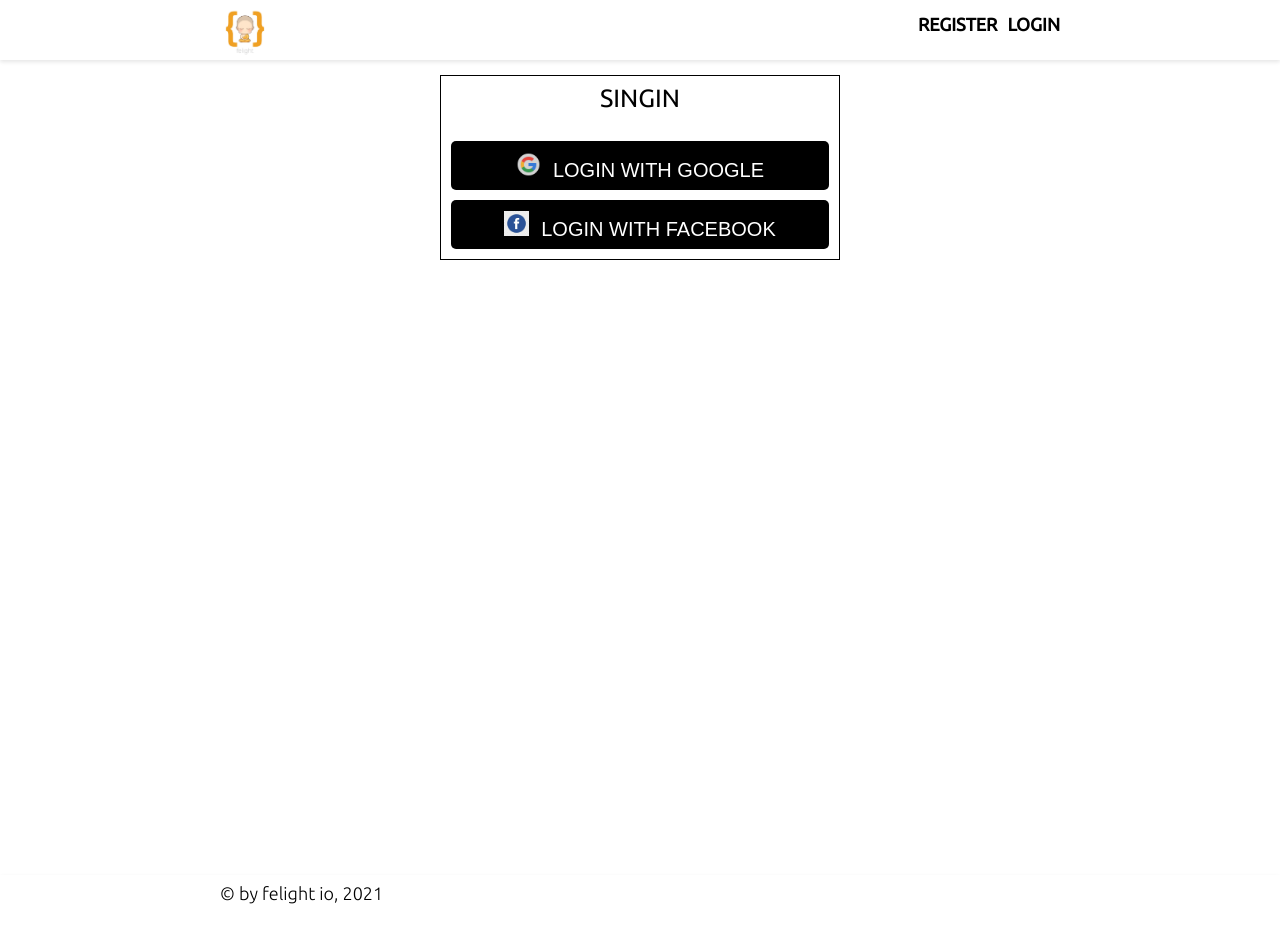
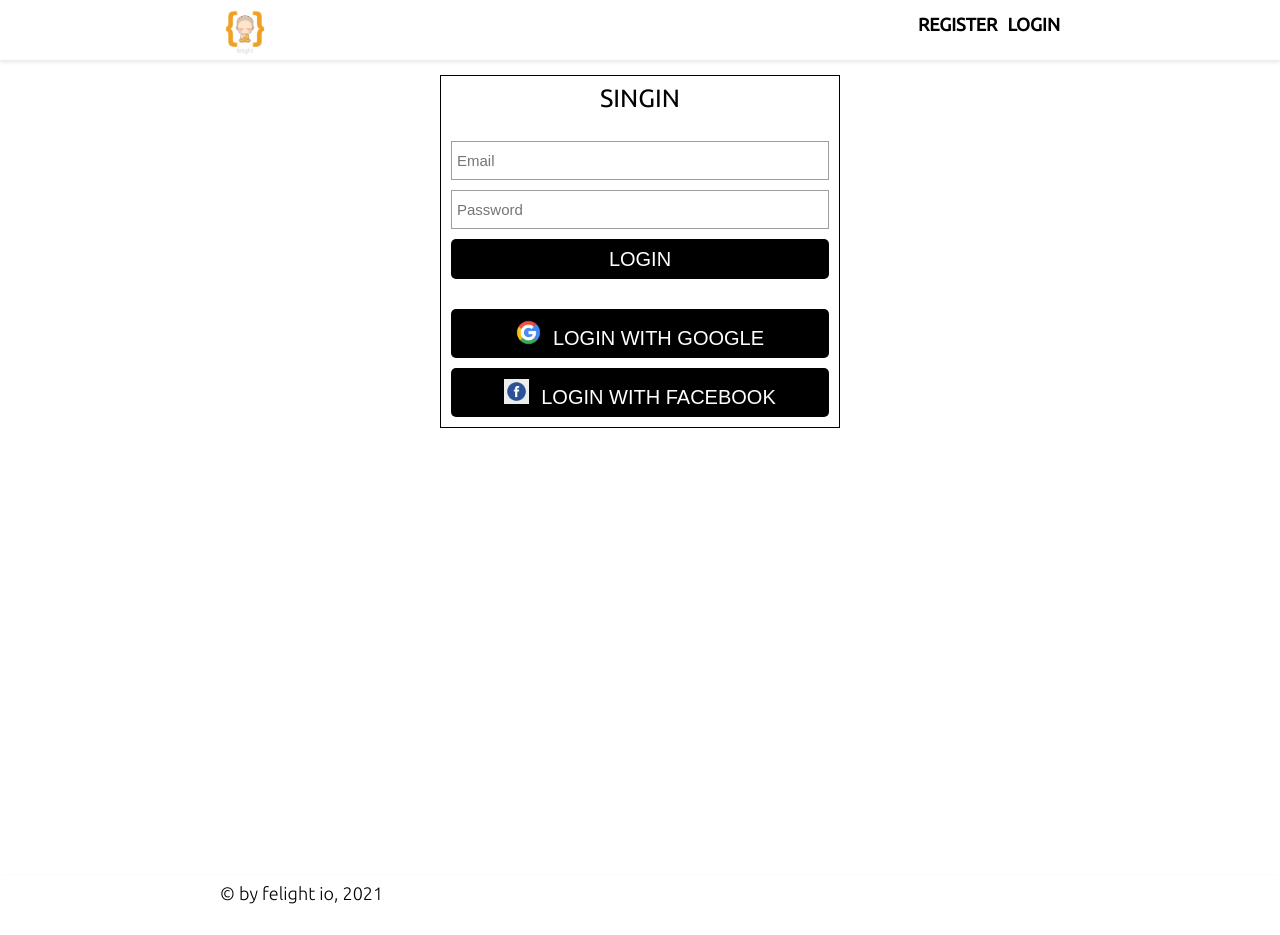
Before and after one commit to Karti7/Logcart, a React (Create React App) app: page /login in a window 1280 px wide. Built offline with nearby package versions, Linux system fonts and the light colour scheme; no server answers.

Commit message:
login with emai password feature is added

```diff
--- a/src/App.js
+++ b/src/App.js
@@ -4,11 +4,11 @@ import Header from './components/Header';
 import HomePage from './pages/HomePage';
 import Registration from './pages/Registration';
 
-import { Route, Switch, Redirect} from 'react-router-dom';
+import { Route, Switch, Redirect } from 'react-router-dom';
 import Footer from './components/Footer';
 import Login from './pages/Login';
 
-import { auth, handleUserProfie } from './firebase/utlis';
+import { auth, handleUserProfile } from './firebase/utlis';
 
 const initialState = {
   currentUser: null
@@ -16,7 +16,7 @@ const initialState = {
 
 class App extends Component {
 
-  constructor(props){
+  constructor(props) {
     super(props);
     this.state = {
       ...initialState
@@ -25,44 +25,44 @@ class App extends Component {
 
   authListner = null;
 
-  componentDidMount(){
-    this.authListner = auth.onAuthStateChanged(async userAuth=>{
-        if(userAuth){
-          const userRef = await handleUserProfie(userAuth);
+  componentDidMount() {
+    this.authListner = auth.onAuthStateChanged(async userAuth => {
+      if (userAuth) {
+        const userRef = await handleUserProfile(userAuth);
 
-          userRef.onSnapshot(Snapshot=>{
-            this.setState({currentUser:{
-              id:Snapshot.id, ...Snapshot.data()
-            }})
+        userRef.onSnapshot(Snapshot => {
+          this.setState({
+            currentUser: {
+              id: Snapshot.id, ...Snapshot.data()
+            }
+          })
         })
       }
 
-        this.setState({...initialState})
+      this.setState({ ...initialState })
     })
   }
 
-  componentWillUnmount(){
+  componentWillUnmount() {
     this.authListner();
   }
 
   render() {
     const { currentUser } = this.state;
-    return(
+    return (
       <div className="App">
         <Header currentUser={currentUser} />
         <div className="main">
+
           <Switch>
 
             <Route exact path="/" component={HomePage} />
-          <Route path="/registration" component={Registration} />
 
-          {currentUser &&(
+            {currentUser && (
               <Redirect to="/" />
             )}
-
-          {!currentUser &&(
-            <Route path="/login" component={Login} />
-          )}
+            <Route exact path="/login" component={Login} />
+            <Route exact path="/registration" component={Registration} />
 
           </Switch>
         </div>
--- /dev/null
+++ b/src/components/Signup/index.js
@@ -0,0 +1,143 @@
+import React, { Component } from 'react'
+import './styles.scss';
+import FormInput from './../forms/FormInput';
+
+import {auth, firestore, handleUserProfile} from './../../firebase/utlis';
+
+const initialState = {
+    displayName: '',
+    email: '',
+    password: '',
+    reEnterPassword: '',
+    errors:[]
+}
+
+export default class Signup extends Component {
+
+    constructor(props) {
+        super(props);
+        this.state = {
+            ...initialState
+        };
+
+        this.handelChange = this.handelChange.bind(this);
+    }
+
+    handelChange(e) {
+        const { name, value } = e.target;
+        this.setState({
+            [name]: value
+        })
+    }
+
+    handelFormSubmit = async event =>{
+        event.preventDefault();
+        const{displayName,email,password,reEnterPassword} = this.state;
+
+        //password validation
+        if(password != reEnterPassword){
+            const err = ['password doesnot match...!'];
+            this.setState({
+                errors:err
+            });
+            return;
+        }
+
+        //FullName validation
+        if(displayName == ''){
+            const err = ['FullName should not be empty...!'];
+            this.setState({
+                errors:err
+            });
+            return;
+        }
+
+        //Email validation
+        if(email == ''){
+            const err = ['Enter valid Email ID...!'];
+            this.setState({
+                errors:err
+            });
+            return;
+        }
+
+
+        try{
+            const {user} = await auth.createUserWithEmailAndPassword(email,password);
+            await handleUserProfile (user,{displayName});
+
+            this.setState({...initialState});
+
+        }catch(err){
+            console.log(err);
+        }
+    }
+
+
+
+    render() {
+
+        const { displayName, email, password, reEnterpassword, errors } = this.state;
+
+        return (
+            <div className="signup">
+                <div className="wrap">
+                    <h2>Sign Up </h2>
+
+                        {errors.length >0 && (
+                            <ul>
+                                {errors.map((err, index)=>{
+                                    return(
+                                        <li key="index">
+                                            {err}
+                                        </li>
+                                    );
+                                })}
+                            </ul>
+                        )}
+                    <div className="formWrap">
+
+                        <form onSubmit={this.handelFormSubmit}>
+                            <FormInput
+                                type="text"
+                                name="displayName"
+                                value={displayName}
+                                placeholder="Full Name"
+                                onChange={this.handelChange}
+                            />
+
+                            <FormInput
+                                type="email"
+                                name="email"
+                                value={email}
+                                placeholder="Email Adderss"
+                                onChange={this.handelChange}
+                            />
+
+                            <FormInput
+                                type="password"
+                                name="password"
+                                value={password}
+                                placeholder="Password"
+                                onChange={this.handelChange}
+                            />
+
+                            <FormInput
+                                type="password"
+                                name="reEnterPassword"
+                                value={reEnterpassword}
+                                placeholder="ReEnter Password"
+                                onChange={this.handelChange}
+                            />
+
+                            <button className="btn ">Register</button>
+                        </form>
+
+                    </div>
+
+                </div>
+
+            </div>
+        );
+    }
+}
--- /dev/null
+++ b/src/components/Signup/styles.scss
@@ -0,0 +1,34 @@
+.signup {
+    display: block;
+    width: 100%;
+    max-width: 400px;
+    margin: 40px auto 60px;
+    border: 1px solid black;
+    margin-top: 15px;
+
+    .wrap {
+      margin-top: 10px;
+      padding: 0 10px;
+
+
+      h2 {
+        font-size: 25px;
+        line-height: 1;
+        font-weight: 400;
+        text-transform: uppercase;
+        text-align: center;
+        display: block;
+        width: 100%;
+        padding: 0;
+        margin: 0 auto;
+      }
+
+      .formWrap{
+          margin: 10px auto;
+      }
+      .icon{
+        margin-right: 12px;
+        margin-top: 1px;
+      }
+    }
+  }
--- a/src/components/Singin/index.js
+++ b/src/components/Singin/index.js
@@ -1,17 +1,49 @@
 import Button from '../forms/Button';
 import './styles.scss';
 import google from './../../assets/google.png'
-import fb   from './../../assets/fb.jpg';
-import {signInWithGoogle} from './../../firebase/utlis';
+import fb from './../../assets/fb.jpg';
+import  {signInWithGoogle, auth}  from './../../firebase/utlis';
+import { signInWithFacebook } from './../../firebase/utlis';
 import React, { Component } from 'react';
 
-class SignIn extends Component  {
+import FormInput from './../forms/FormInput';
 
-    handelSubmit = async e =>{
-        e.preventDefault();
+const initialState = {
+    email: '',
+    password: ''
+}
+
+class SignIn extends Component {
+
+    constructor(props) {
+        super(props);
+        this.state = { ...initialState };
+        this.handelChange = this.handelChange.bind(this);
     }
 
-    render(){
+    handelSubmit = async e => {
+        e.preventDefault();
+
+        const {email,password} = this.state;
+
+        try {
+                await auth.signInWithEmailAndPassword(email,password);
+                this.setState({...initialState});
+        } catch (err) {
+            console.log(err);
+
+        }
+    }
+
+    handelChange(e) {
+        const { name, value } = e.target;
+        this.setState({
+            [name]: value
+             }
+        )
+    }
+    render() {
+        const { email, password } = this.state;
         return (
             <div className="singin">
                 <div className="wrap">
@@ -19,18 +51,37 @@ class SignIn extends Component  {
 
                     <div className="formWrap">
                         <form onSubmit={this.handelSubmit}>
+
+                            <FormInput
+                                type="email"
+                                name="email"
+                                value={email}
+                                placeholder="Email"
+                                onChange={this.handelChange}
+                            />
+
+                            <FormInput
+                                type="password"
+                                name="password"
+                                value={password}
+                                placeholder="Password"
+                                onChange={this.handelChange}
+                            />
+
+                            <Button className="btn" type="submit">Login</Button>
+
                             <div className="socialSingin">
                                 <div className="row">
 
                                     <Button onClick={signInWithGoogle}>
-                                    <img className="icon" style={{ width: "25px", height: "25px" }} src={google} alt="google"></img>
+                                        <img className="icon" style={{ width: "25px", height: "25px" }} src={google} alt="google"></img>
                                         Login with Google
                                     </Button>
                                 </div>
 
                                 <div className="row">
-                                    <Button>
-                                    <img className="icon" style={{ width: "25px", height: "25px"}} src={fb} alt="fb"></img>
+                                    <Button onClick={signInWithFacebook}>
+                                        <img className="icon" style={{ width: "25px", height: "25px" }} src={fb} alt="fb"></img>
                                         Login with Facebook
                                     </Button>
                                 </div>
@@ -41,7 +92,7 @@ class SignIn extends Component  {
 
             </div>
         )
-        }
+    }
 
 
 
--- a/src/components/Singin/styles.scss
+++ b/src/components/Singin/styles.scss
@@ -24,6 +24,7 @@
     }
 
     .formWrap{
+      margin-top: 30px;
         .socialSingin{
           margin-top: 30px;
         }
--- /dev/null
+++ b/src/components/forms/FormInput/index.js
@@ -0,0 +1,15 @@
+import React from 'react';
+import './styles.scss';
+
+const FormInput = ({handleChange, label, ...otherProps})=>{
+    return(
+        <div className="formRow">
+            {label &&(
+                <label>{label}</label>
+            )}
+                <input className="formInput" onChange={handleChange} {...otherProps}/>
+        </div>
+    );
+}
+
+export default FormInput;
--- /dev/null
+++ b/src/components/forms/FormInput/styles.scss
@@ -0,0 +1,38 @@
+.btn{
+    display: block;
+    width: 100%;
+    font-size: 20px;
+    line-height: 1;
+    font-weight: 200;
+    text-transform: uppercase;
+    color: white;
+    background:black;
+    padding: 10px 0px;
+    margin: 10px 0px ;
+    border: 0;
+    outline: none;
+    cursor: pointer;
+    border-radius: 5px;
+
+    &:hover{
+        background-color: rgb(85, 180, 157);
+    }
+
+}
+
+
+.formRow{
+        .formInput{
+              display: block;
+              width: 100%;
+              font-size: 15px;
+              line-height: 1;
+              font-weight: 300;
+              text-align: left;
+              padding: 10px 5px;
+              margin: 10px auto;
+              border: 1px solid #9e9e9e;
+              outline: none;
+
+        }
+}
--- a/src/firebase/utlis.js
+++ b/src/firebase/utlis.js
@@ -15,7 +15,7 @@ export const GoogleProvider = new firebase.auth.GoogleAuthProvider();
 GoogleProvider.setCustomParameters({prompt:'select_account'});
 export const signInWithGoogle = ()=>{auth.signInWithPopup(GoogleProvider)}
 
-export const handleUserProfie = async (userAuth, additionalData)=>{
+export const handleUserProfile = async (userAuth, additionalData)=>{
     if(!userAuth) return;
     const {uid} = userAuth;
     const userRef = firestore.doc(`user/${uid}`)
@@ -44,3 +44,7 @@ export const handleUserProfie = async (userAuth, additionalData)=>{
 
 
 //Signin with Facebook
+
+export const FacebookProvider = new firebase.auth.FacebookAuthProvider();
+FacebookProvider.setCustomParameters({prompt:'select_account'});
+export const signInWithFacebook = ()=>{auth.signInWithPopup(FacebookProvider)}
--- a/src/pages/Login/index.js
+++ b/src/pages/Login/index.js
@@ -2,7 +2,7 @@ import React from 'react'
 import SignIn from '../../components/Singin';
 
 const Login = props =>{
-    return <SignIn></SignIn>;
+    return <SignIn />;
 
 }
 
```
Also changed, not shown: src/pages/Registration/index.js (+2 -5 lines), src/assets/google.png. Lines whose indentation alone changed are shown as unchanged.
